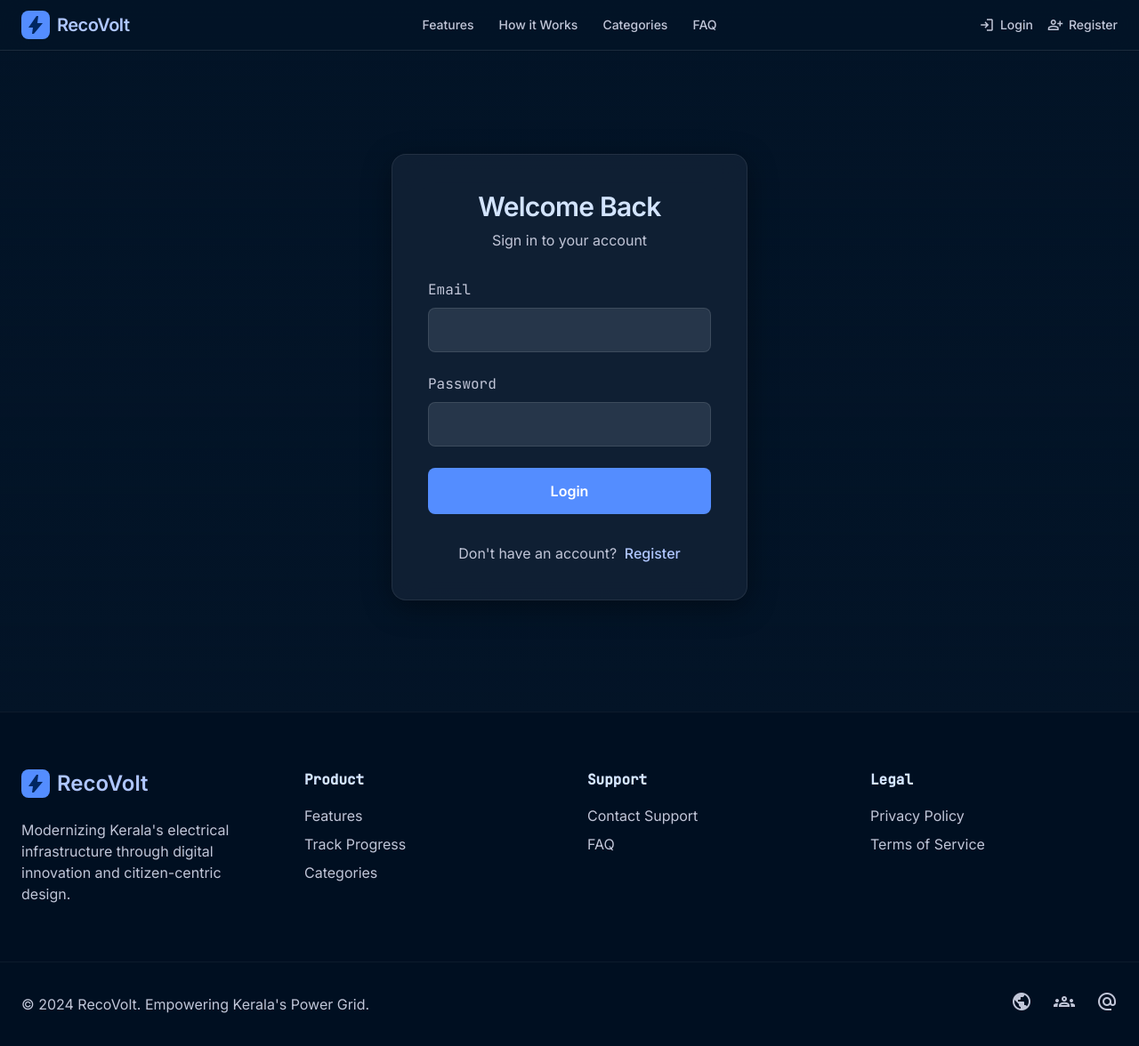
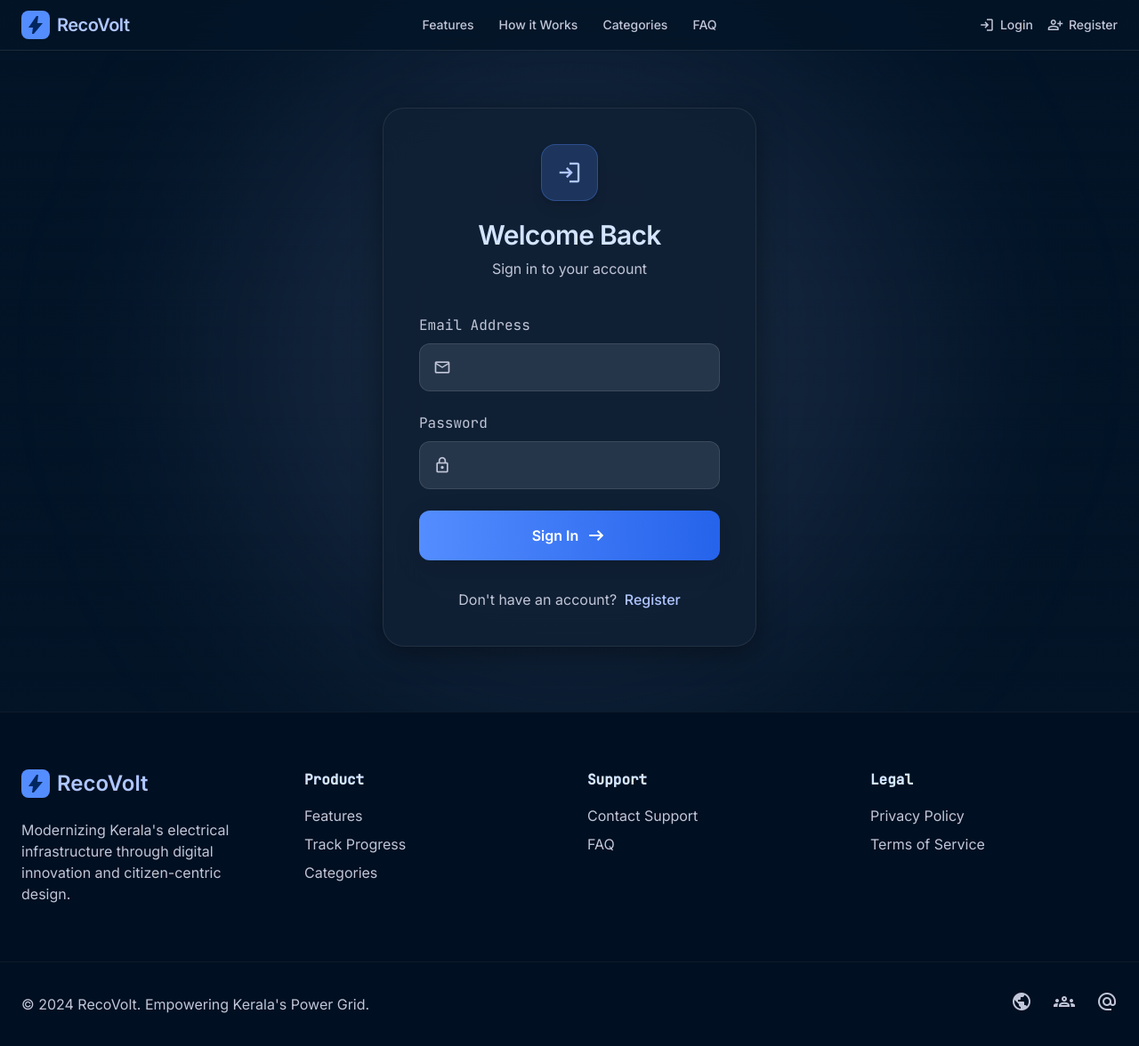
Before and after one commit to Sreekanth2440/Recovolt, a Flask app: page /login in a window 1280 px wide. Shown: the whole page at 89% size. Run offline with Flask 3, Linux system fonts and the light colour scheme; some libraries are stand-ins or nearby versions.

Commit message:
UI: Add rich visual styling to login and index pages

```diff
--- a/templates/auth/login.html
+++ b/templates/auth/login.html
@@ -4,29 +4,44 @@
 
 {% block content_public %}
 <section class="min-h-screen flex items-center justify-center pt-24 pb-12 px-gutter relative overflow-hidden">
-    <div class="glass-card w-full max-w-[400px] p-8 md:p-10 rounded-2xl relative z-10 reveal active">
-        <div class="text-center mb-8">
+    <!-- Background Glow Effect -->
+    <div class="absolute inset-0 z-0">
+        <div class="absolute top-1/2 left-1/2 -translate-x-1/2 -translate-y-1/2 w-[800px] h-[800px] bg-primary/10 blur-[120px] rounded-full"></div>
+    </div>
+
+    <div class="glass-card w-full max-w-[420px] p-8 md:p-10 rounded-3xl relative z-10 reveal active">
+        <div class="text-center mb-10">
+            <div class="w-16 h-16 bg-primary-container/20 rounded-2xl flex items-center justify-center mx-auto mb-5 border border-primary-container/30 shadow-lg">
+                <span class="material-symbols-outlined text-primary text-3xl" style="font-variation-settings: 'FILL' 1;">login</span>
+            </div>
             <h2 class="font-display text-3xl text-on-surface mb-2 font-bold tracking-tight">Welcome Back</h2>
             <p class="font-body-sm text-on-surface-variant">Sign in to your account</p>
         </div>
 
         <form method="POST" class="space-y-6" autocomplete="off">
             <div class="space-y-2">
-                <label class="block font-label-caps text-on-surface-variant">Email</label>
-                <input type="email" name="email" required autocomplete="new-password"
-                       class="w-full bg-surface-container-highest border border-white/10 rounded-lg py-3 px-4 text-on-surface placeholder:text-on-surface-variant/50 focus:outline-none focus:border-primary/50 focus:ring-1 focus:ring-primary/50 transition-all font-body-md">
+                <label class="block font-label-caps text-on-surface-variant">Email Address</label>
+                <div class="relative">
+                    <span class="absolute left-4 top-1/2 -translate-y-1/2 material-symbols-outlined text-on-surface-variant text-xl">mail</span>
+                    <input type="email" name="email" required autocomplete="new-password"
+                           class="w-full bg-surface-container-highest border border-white/10 rounded-xl py-3.5 pl-12 pr-4 text-on-surface placeholder:text-on-surface-variant/50 focus:outline-none focus:border-primary/50 focus:ring-1 focus:ring-primary/50 transition-all font-body-md">
+                </div>
             </div>
 
             <div class="space-y-2">
                 <div class="flex justify-between items-center">
                     <label class="block font-label-caps text-on-surface-variant">Password</label>
                 </div>
-                <input type="password" name="password" required autocomplete="new-password"
-                       class="w-full bg-surface-container-highest border border-white/10 rounded-lg py-3 px-4 text-on-surface placeholder:text-on-surface-variant/50 focus:outline-none focus:border-primary/50 focus:ring-1 focus:ring-primary/50 transition-all font-body-md">
+                <div class="relative">
+                    <span class="absolute left-4 top-1/2 -translate-y-1/2 material-symbols-outlined text-on-surface-variant text-xl">lock</span>
+                    <input type="password" name="password" required autocomplete="new-password"
+                           class="w-full bg-surface-container-highest border border-white/10 rounded-xl py-3.5 pl-12 pr-4 text-on-surface placeholder:text-on-surface-variant/50 focus:outline-none focus:border-primary/50 focus:ring-1 focus:ring-primary/50 transition-all font-body-md">
+                </div>
             </div>
 
-            <button type="submit" class="w-full bg-primary-container text-white py-3.5 rounded-lg font-bold hover:bg-primary-fixed hover:text-on-primary-fixed transition-colors mt-8">
-                Login
+            <button type="submit" class="relative overflow-hidden bg-gradient-to-r from-primary-container to-blue-600 text-white rounded-xl font-bold flex items-center justify-center gap-2 group text-base shadow-[0_8px_30px_rgb(0,0,0,0.12)] hover:shadow-[0_8px_30px_rgba(84,141,255,0.4)] transition-all hover:-translate-y-1 w-full py-4 mt-8">
+                Sign In
+                <span class="material-symbols-outlined group-hover:translate-x-1 transition-transform">arrow_right_alt</span>
             </button>
         </form>
 
```
Also changed, not shown: templates/index.html (+4 -4 lines).
